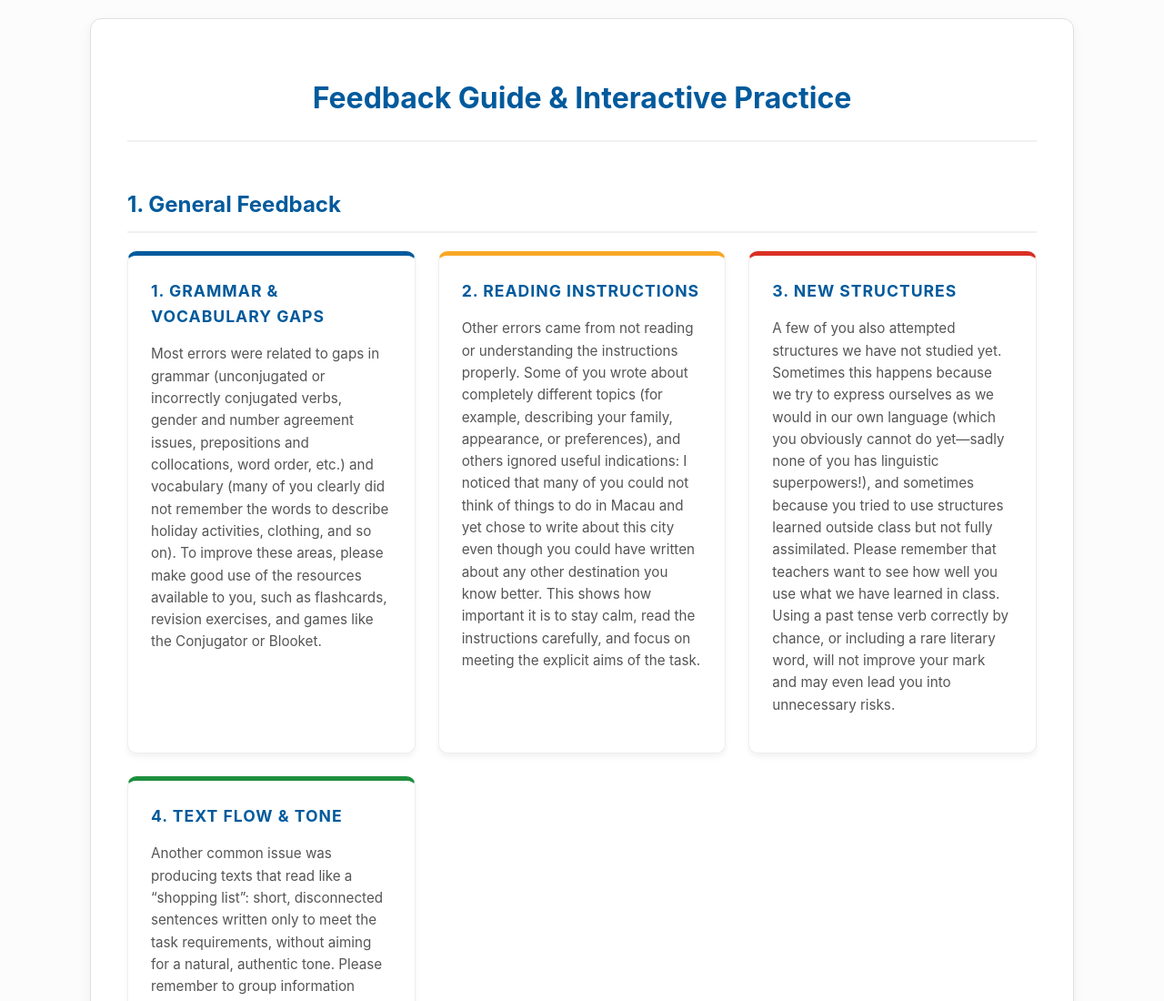
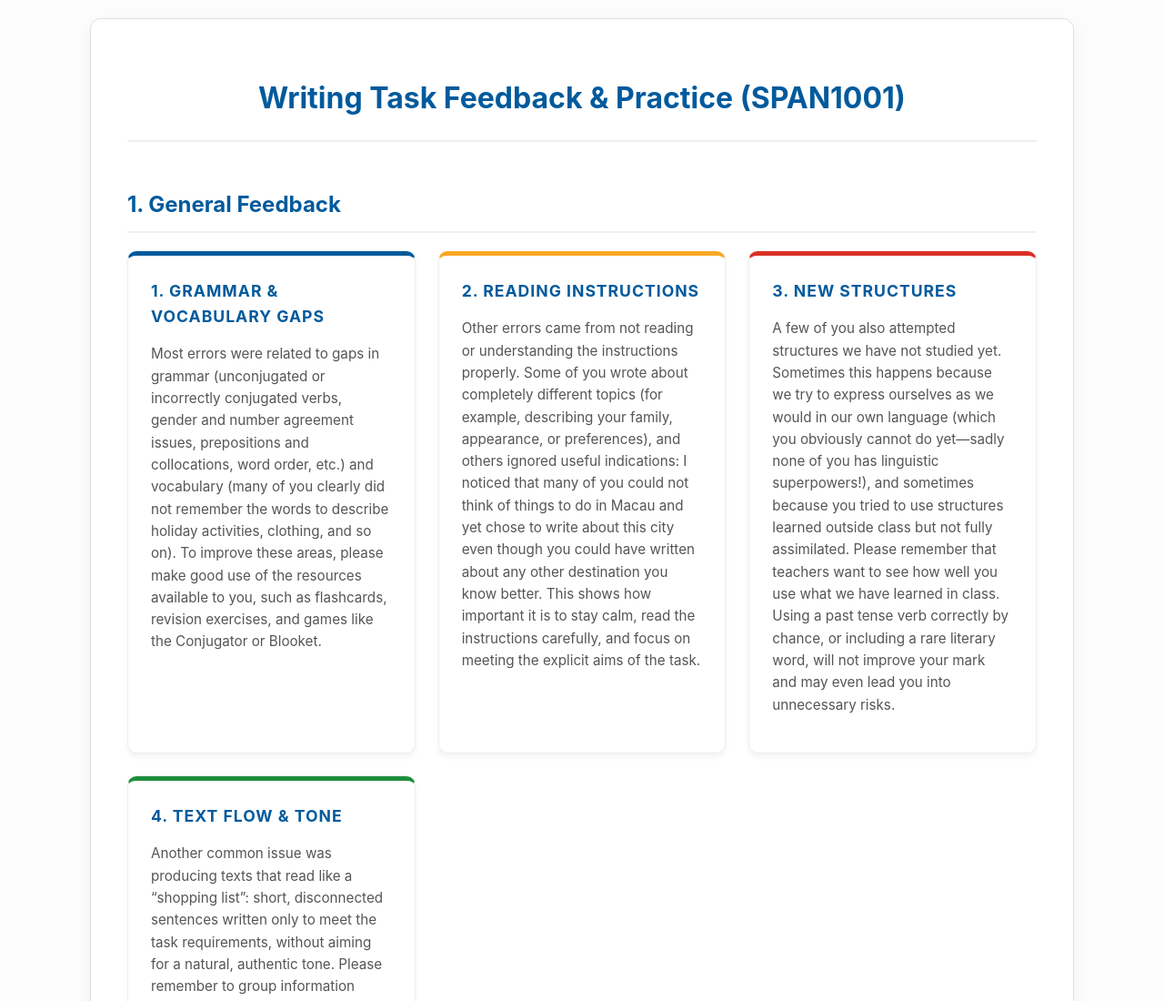
Before and after one commit to balpomorelitm/feedbacktarescri2025, a plain HTML site: page index.html in a window 1280 px wide. Shown: the top 1100 px of the page at 91% size. Drawn offline with Linux system fonts and the light colour scheme.

Commit message:
Update header text for feedback section

```diff
--- a/index.html
+++ b/index.html
@@ -228,7 +228,7 @@
 <body>
 
     <div class="container">
-        <h1>Feedback Guide & Interactive Practice</h1>
+        <h1>Writing Task Feedback & Practice (SPAN1001)</h1>
 
         <!-- ================================== -->
         <!-- SECTION 1: GENERAL FEEDBACK CARDS  -->
```
